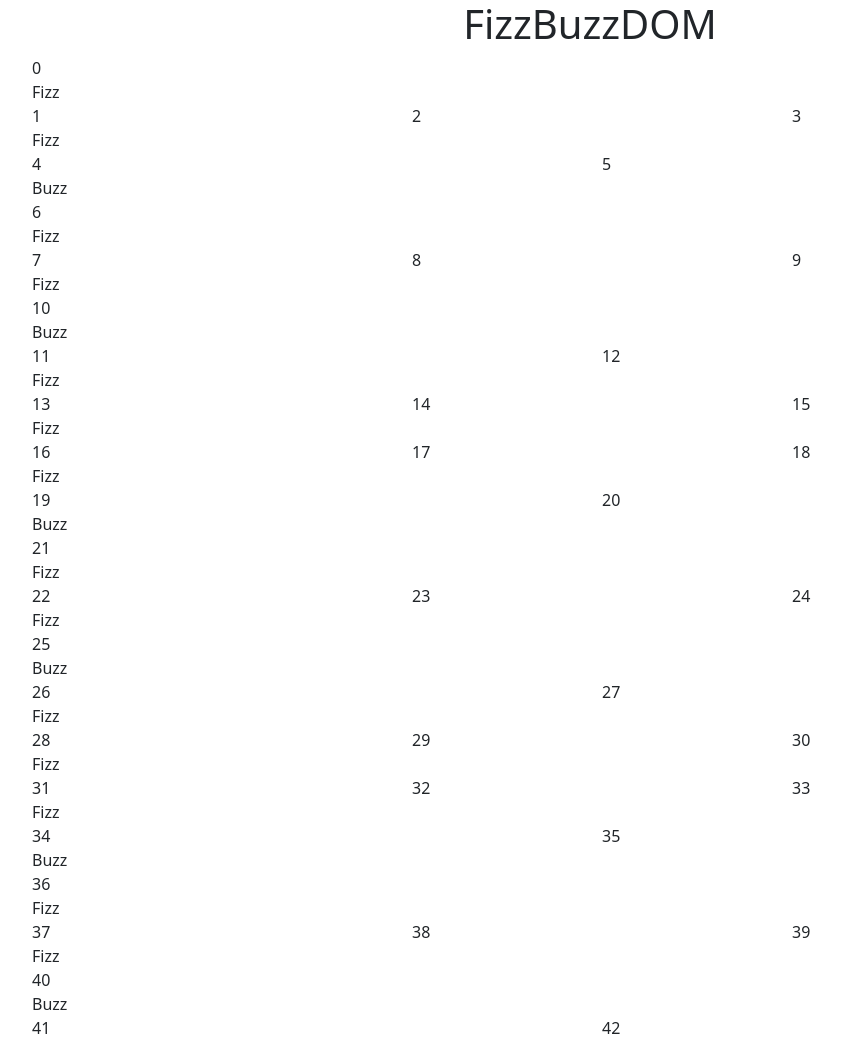
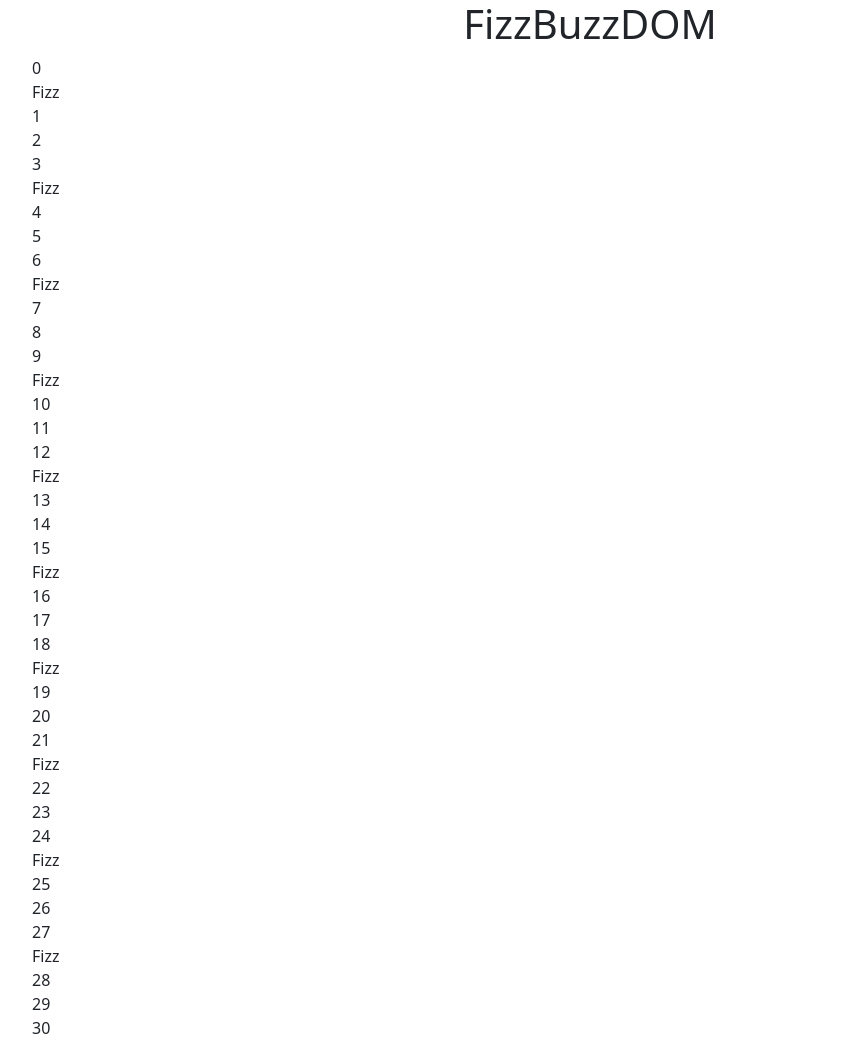
Before and after one commit to NicoloFaccio/js-fizzbuzz, a plain HTML site: page index.html in a window 1280 px wide. Shown: the top 1043 px of the page, without its empty margins (50-891 px from the left). Drawn offline with nearby package versions, Linux system fonts and the light colour scheme.

Commit message:
working on the if with the number 3

```diff
--- a/assets/javascript/main.js
+++ b/assets/javascript/main.js
@@ -9,8 +9,5 @@ for (let i=0 ; i<=100; i++){
     if( (i % 3)===0 ){
         const Element ="<div>Fizz</div>"
         boxNumber.innerHTML+=Element
-    } else if( (i % 5)===0 ){
-        const Element ="<div>Buzz</div>"
-        boxNumber.innerHTML+=Element
     }
 }
--- a/index.html
+++ b/index.html
@@ -13,7 +13,7 @@
     <main>
         <h1 class="text-center">FizzBuzzDOM</h1>
         <div class="container">
-            <div id="boxNumber" class="row">
+            <div id="boxNumber">
 
             </div>
         </div>
```
